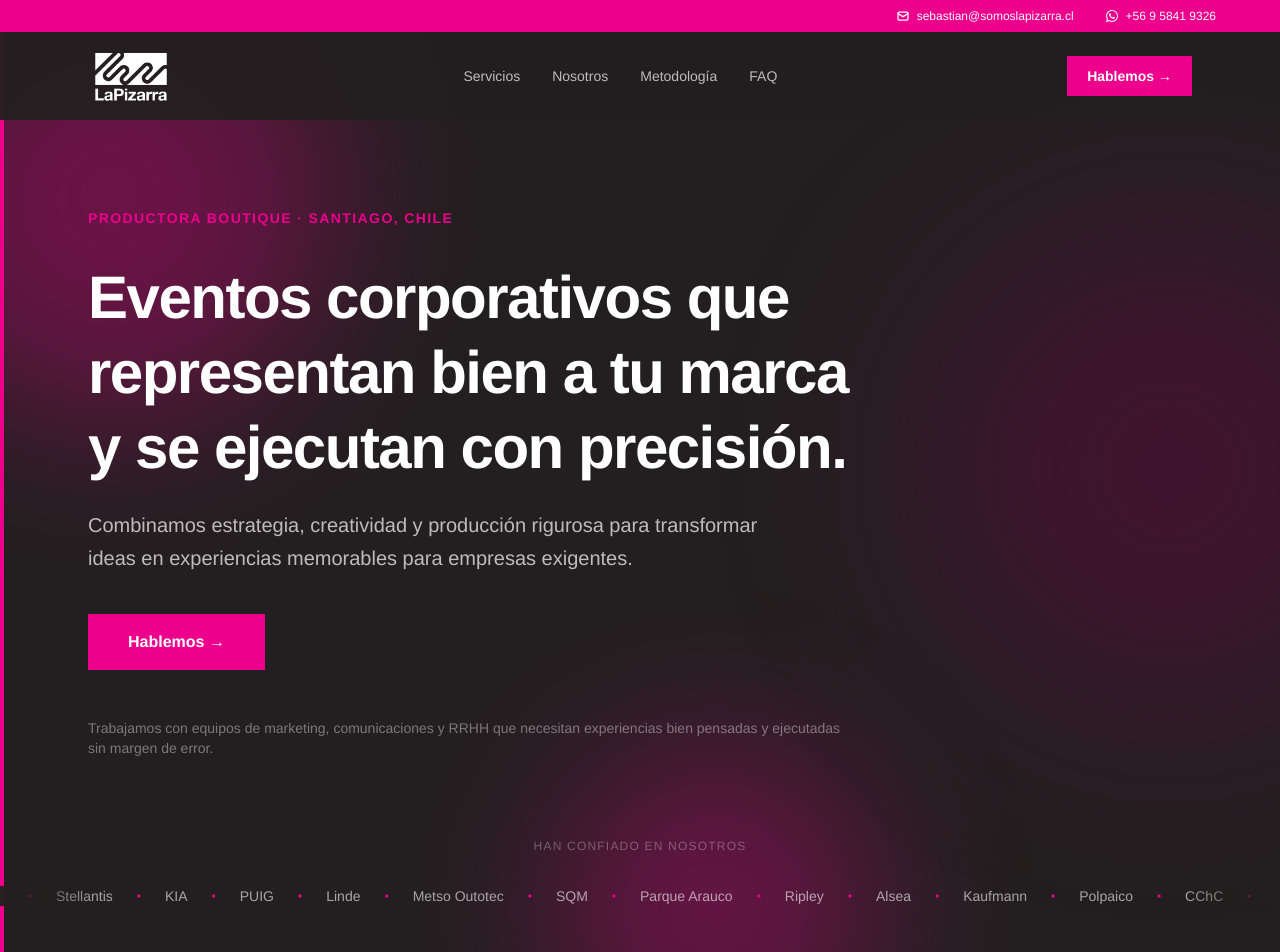
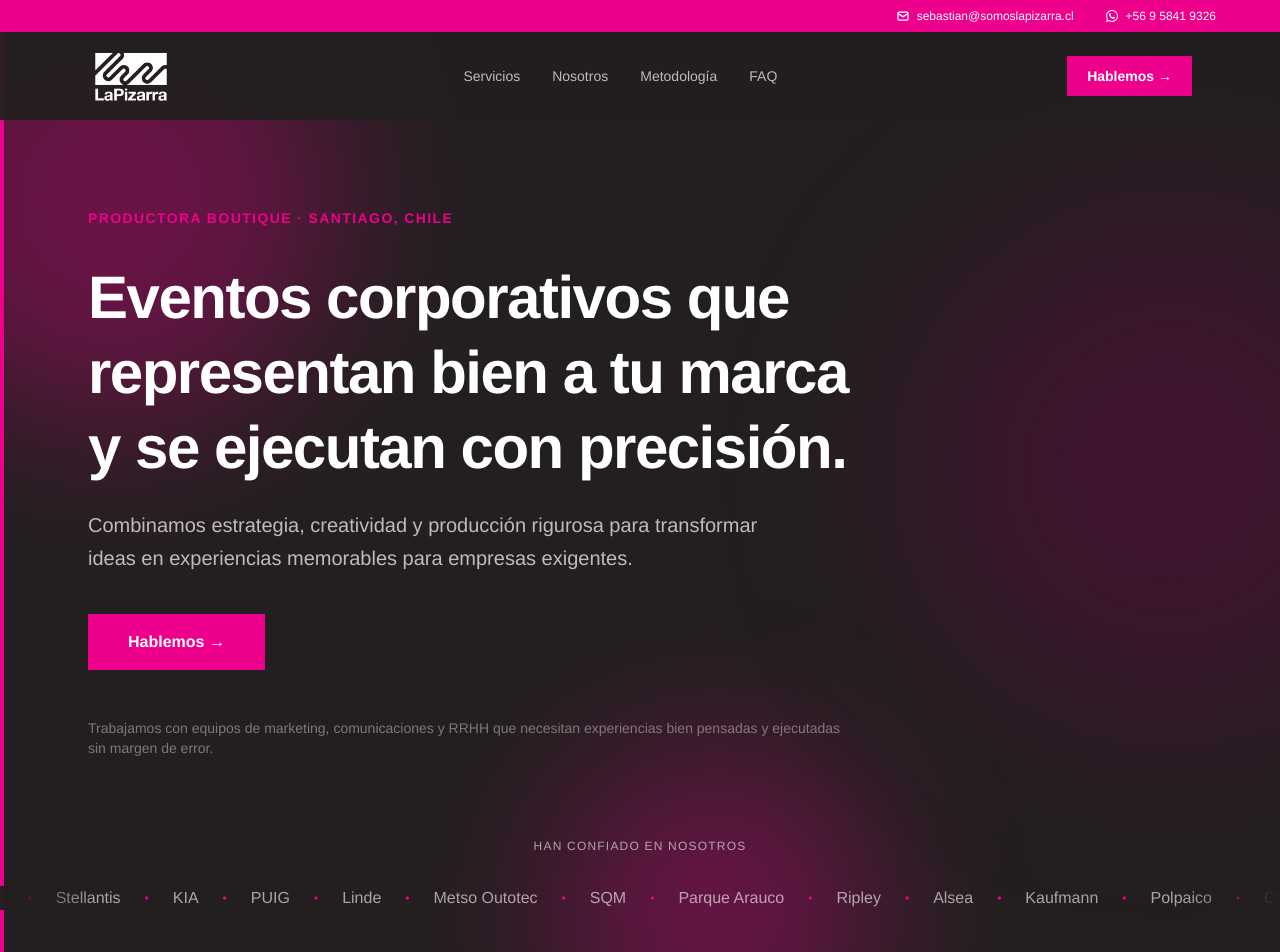
Before and after one commit to sebavigneaux-ui/lapizarra, a Next.js app: page / in a window 1280 px wide. Shown: the top 952 px of the page. Built offline with nearby package versions, Linux system fonts and the light colour scheme.

Commit message:
Carrusel: texto más claro y 20% más grande

```diff
--- a/app/components/Hero.tsx
+++ b/app/components/Hero.tsx
@@ -52,7 +52,7 @@ export default function Hero() {
 
       {/* Carrusel de clientes — mismo fondo */}
       <div className="relative z-10 pb-16">
-        <p className="text-white/30 text-xs uppercase tracking-widest text-center mb-8">
+        <p className="text-white/60 text-xs uppercase tracking-widest text-center mb-8">
           Han confiado en nosotros
         </p>
 
@@ -80,7 +80,7 @@ export default function Hero() {
           <div className="marquee-track">
             {[...clientes, ...clientes].map((nombre, i) => (
               <span key={i} className="flex items-center whitespace-nowrap">
-                <span className="text-white/60 text-sm font-medium px-6 hover:text-white transition-colors">
+                <span className="text-white/60 text-base font-medium px-6 hover:text-white transition-colors">
                   {nombre}
                 </span>
                 <span className="text-[#EC008C] text-xs select-none">•</span>
```
